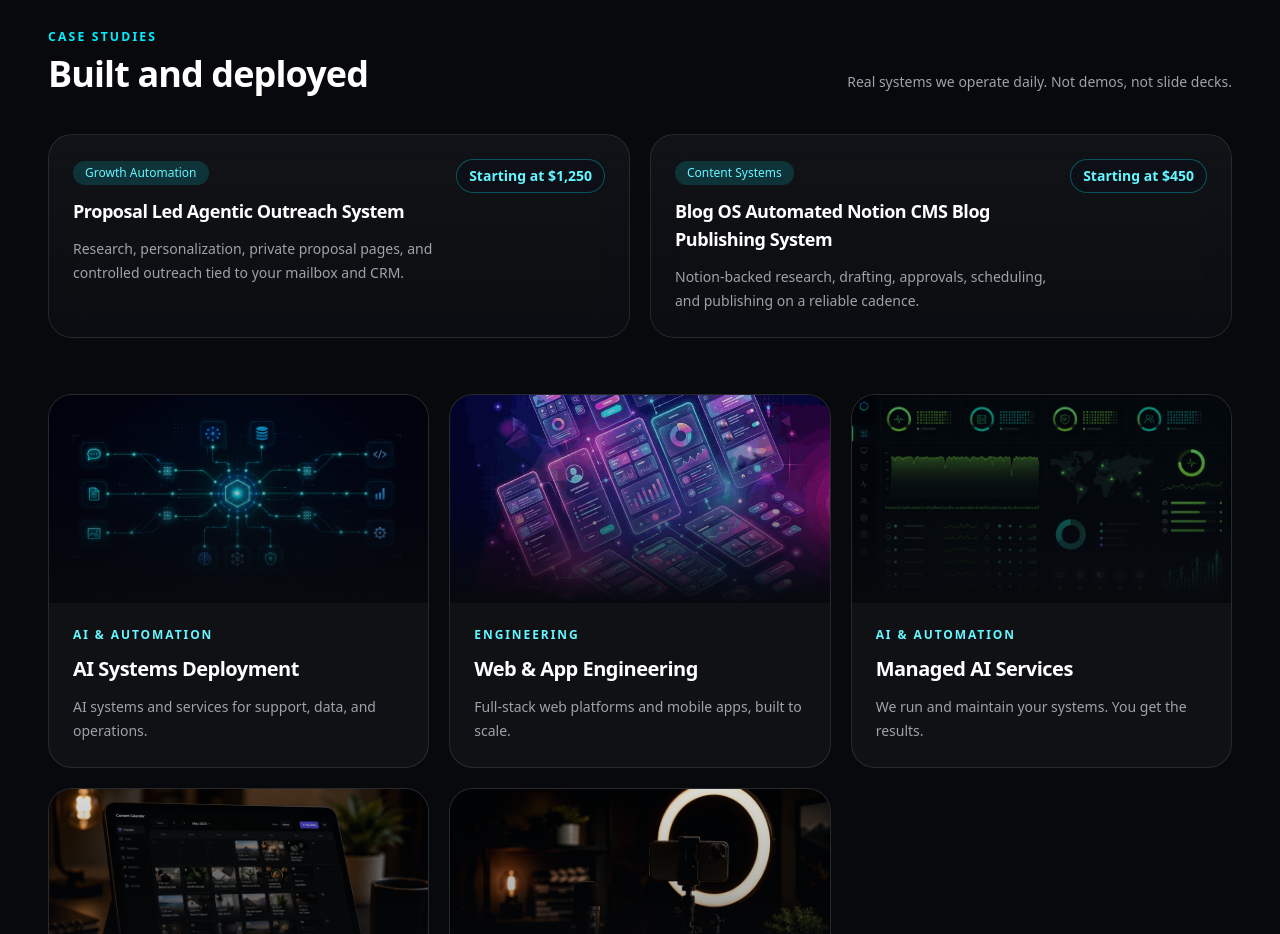
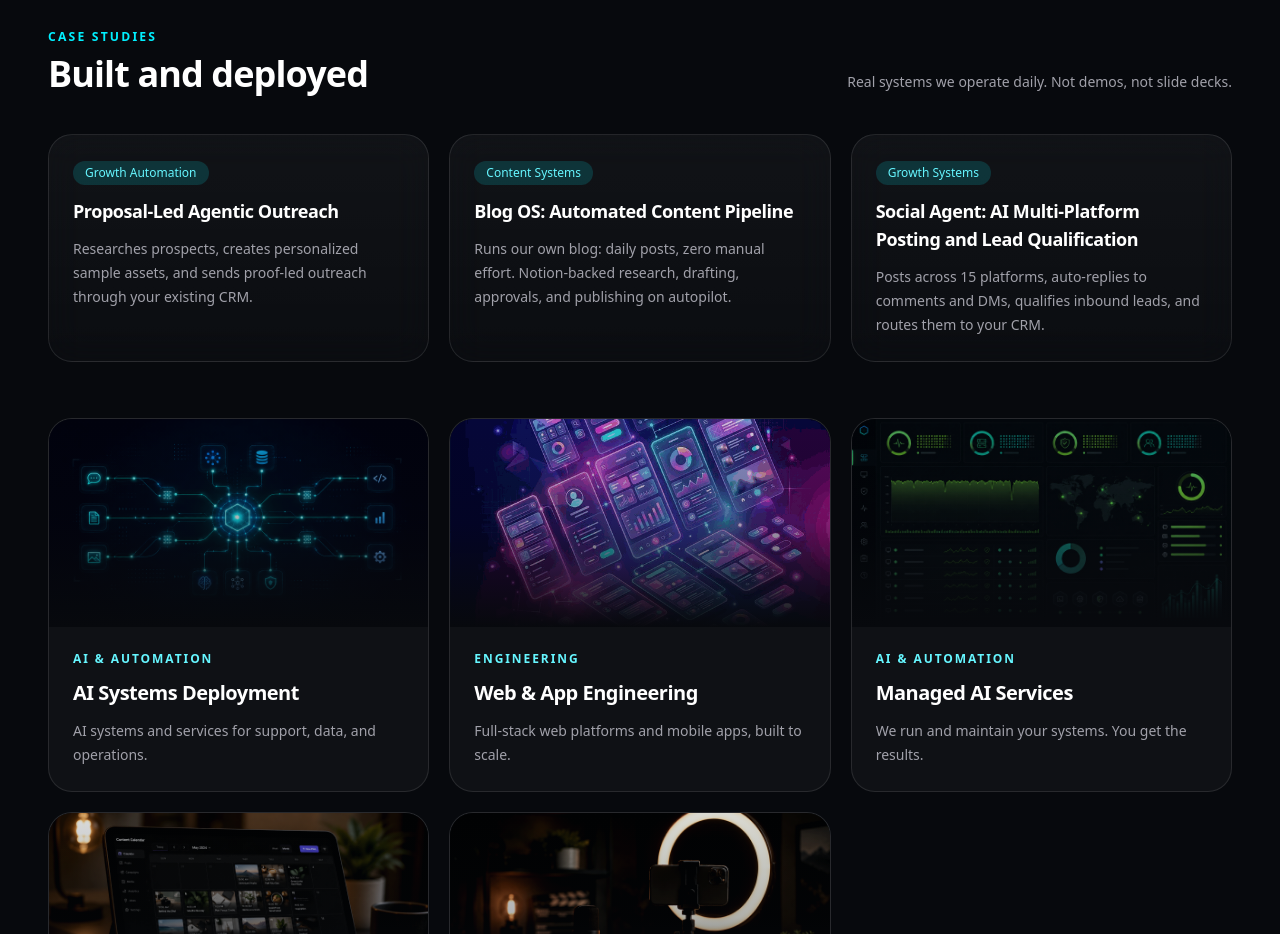
Before and after one commit to mybotts/Block-Frame-Website-, a Next.js app: page / in a window 1280 px wide. Shown: the part 1480-2414 px from the top of the page. Built offline with nearby package versions, Linux system fonts and the light colour scheme.

Commit message:
Update homepage Services section: remove prices, add Social Agent as third product card

```diff
--- a/src/components/Services.tsx
+++ b/src/components/Services.tsx
@@ -35,16 +35,21 @@ const proofProducts = [
     title: "Proposal-Led Agentic Outreach",
     description: "Researches prospects, creates personalized sample assets, and sends proof-led outreach through your existing CRM.",
     category: "Growth Automation",
-    price: "Starting at $1,250",
     href: "/marketplace/products/proposal-led-agentic-outreach",
   },
   {
     id: "blog-os-automated-notion-cms",
-    title: "Blog OS — Automated Content Pipeline",
+    title: "Blog OS: Automated Content Pipeline",
     description: "Runs our own blog: daily posts, zero manual effort. Notion-backed research, drafting, approvals, and publishing on autopilot.",
     category: "Content Systems",
-    price: "Starting at $450",
     href: "/marketplace/products/blog-os-automated-notion-cms",
+  },
+  {
+    id: "social-agent-multi-platform",
+    title: "Social Agent: AI Multi-Platform Posting and Lead Qualification",
+    description: "Posts across 15 platforms, auto-replies to comments and DMs, qualifies inbound leads, and routes them to your CRM.",
+    category: "Growth Systems",
+    href: "/marketplace/products/social-agent-multi-platform",
   },
 ];
 
@@ -81,46 +86,26 @@ export default function Services() {
             </div>
           </div>
 
-          <div className="mb-14 grid grid-cols-1 gap-5 md:grid-cols-2">
+          <div className="mb-14 grid grid-cols-1 gap-5 md:grid-cols-2 lg:grid-cols-3">
+            {proofProducts.map((product) => (
               <Link
-              href="/marketplace/products/proposal-led-agentic-outreach"
+                key={product.id}
+                href={product.href}
                 className="glass-card group overflow-hidden rounded-3xl border border-white/10 p-6 transition hover:border-primary/40"
               >
                 <div className="flex items-start justify-between gap-4">
                   <div className="flex-1">
-                  <span className="category-pill bg-primary/15 text-primary-light">Growth Automation</span>
+                    <span className="category-pill bg-primary/15 text-primary-light">{product.category}</span>
                     <h3 className="mt-3 text-lg font-semibold tracking-tight text-white group-hover:text-primary-light transition-colors">
-                    Proposal Led Agentic Outreach System
+                      {product.title}
                     </h3>
                     <p className="mt-3 text-sm leading-6 text-text-secondary">
-                    Research, personalization, private proposal pages, and controlled outreach tied to your mailbox and CRM.
+                      {product.description}
                     </p>
                   </div>
-                <span className="shrink-0 rounded-full bg-surface/90 backdrop-blur-sm border border-primary/30 px-3 py-1.5 text-sm font-bold text-primary-light">
-                  Starting at $1,250
-                </span>
                 </div>
               </Link>
-
-            <Link
-              href="/marketplace/products/blog-os-automated-notion-cms"
-              className="glass-card group overflow-hidden rounded-3xl border border-white/10 p-6 transition hover:border-primary/40"
-            >
-              <div className="flex items-start justify-between gap-4">
-                <div className="flex-1">
-                  <span className="category-pill bg-primary/15 text-primary-light">Content Systems</span>
-                  <h3 className="mt-3 text-lg font-semibold tracking-tight text-white group-hover:text-primary-light transition-colors">
-                    Blog OS Automated Notion CMS Blog Publishing System
-                  </h3>
-                  <p className="mt-3 text-sm leading-6 text-text-secondary">
-                    Notion-backed research, drafting, approvals, scheduling, and publishing on a reliable cadence.
-                  </p>
-                </div>
-                <span className="shrink-0 rounded-full bg-surface/90 backdrop-blur-sm border border-primary/30 px-3 py-1.5 text-sm font-bold text-primary-light">
-                  Starting at $450
-                </span>
-              </div>
-            </Link>
+            ))}
           </div>
 
           <div className="grid grid-cols-1 gap-5 md:grid-cols-2 lg:grid-cols-3">
```
Lines whose indentation alone changed are shown as unchanged.
